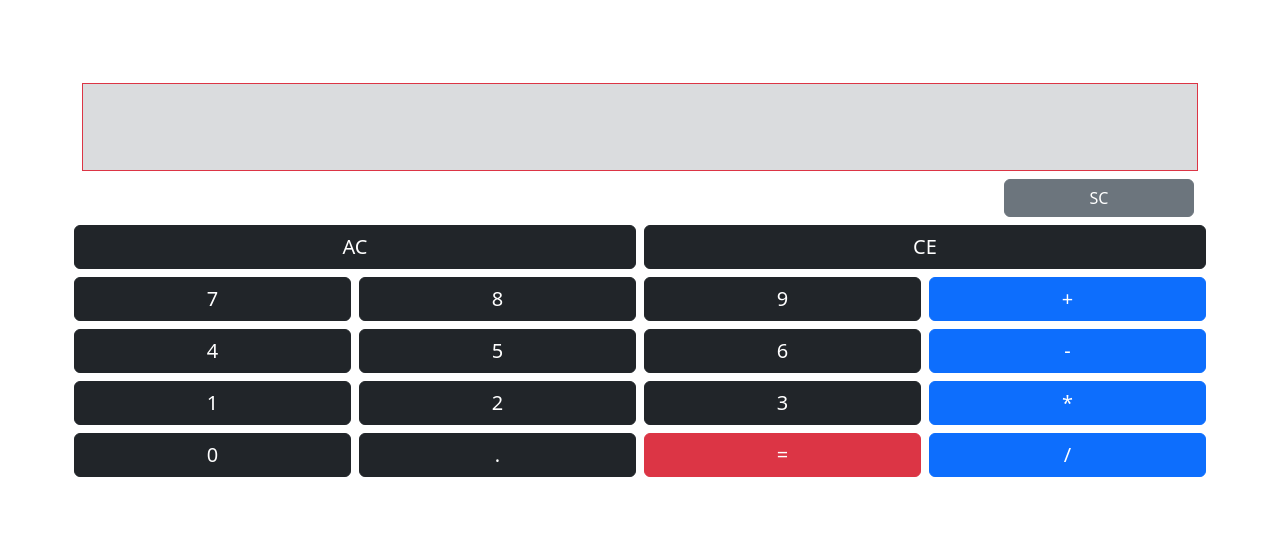
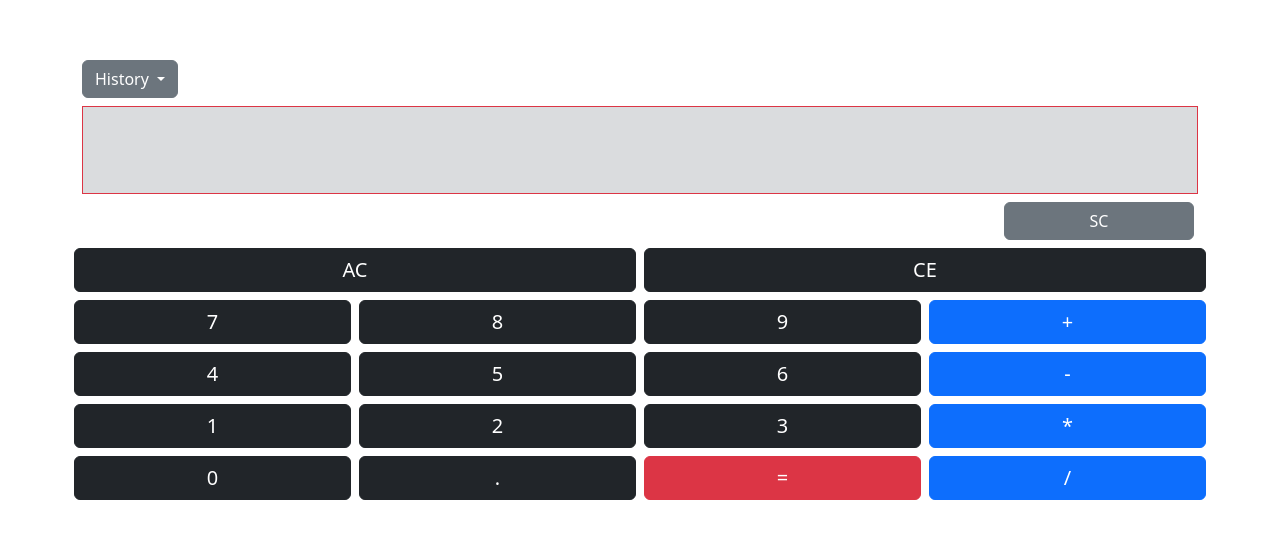
Before and after one commit to Bunchenko/calculator, a plain HTML site: page index.html in a window 1280 px wide. Shown: the part 120-658 px from the top of the page. Drawn offline with nearby package versions, Linux system fonts and the light colour scheme.

Commit message:
feat: add dropdown menu history

```diff
--- a/index.html
+++ b/index.html
@@ -12,6 +12,16 @@
 
 <body class="h-100 d-flex align-items-center">
     <div class="container">
+        <div class="dropdown mb-2">
+            <button class="btn btn-secondary dropdown-toggle" type="button" data-bs-toggle="dropdown"
+                aria-expanded="false">
+                History
+            </button>
+            <ul class="dropdown-menu">
+                <li class="dropdown-item">Action</li>
+            </ul>
+        </div>
+
         <div class="container border border-danger bg-secondary bg-opacity-25 h-auto" id="output">
             <div class="row fs-5 justify-content-end overflow-hidden" style="min-height: 2rem" data-previous-operand>
             </div>
```
